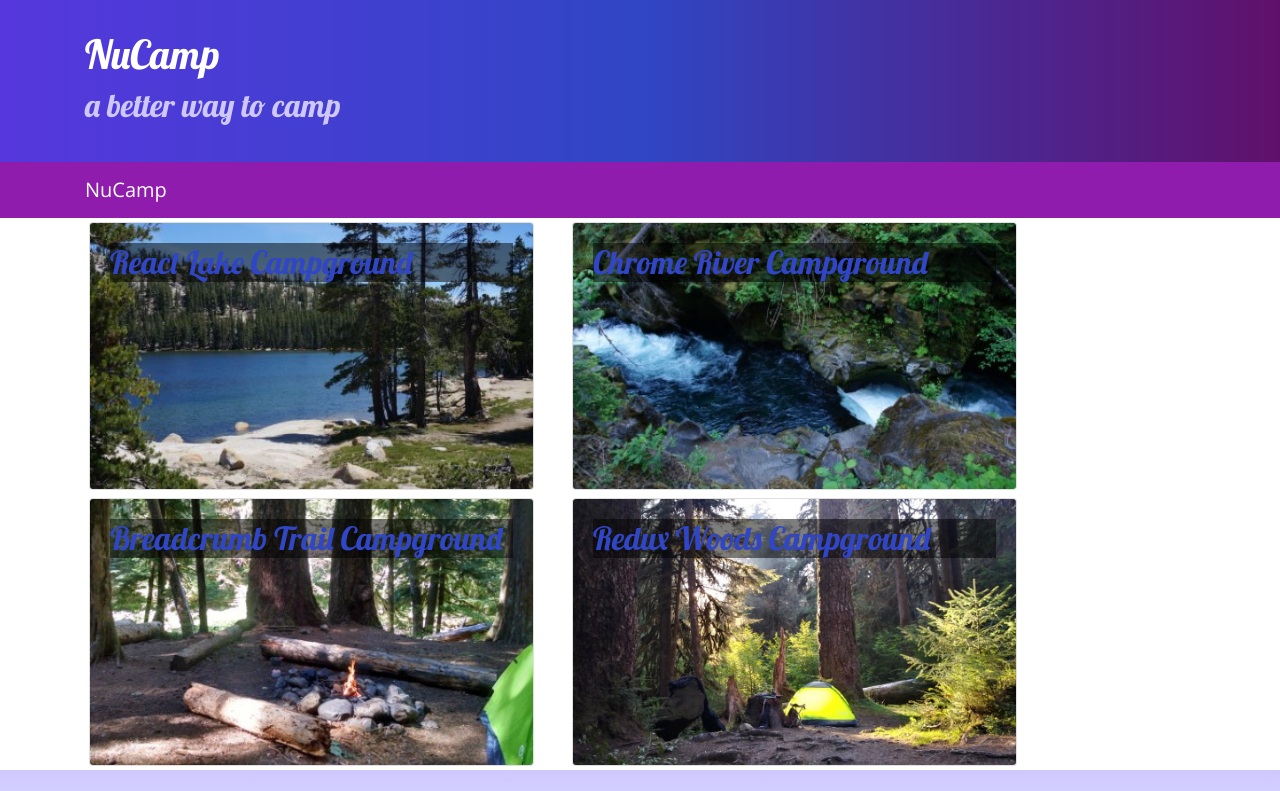
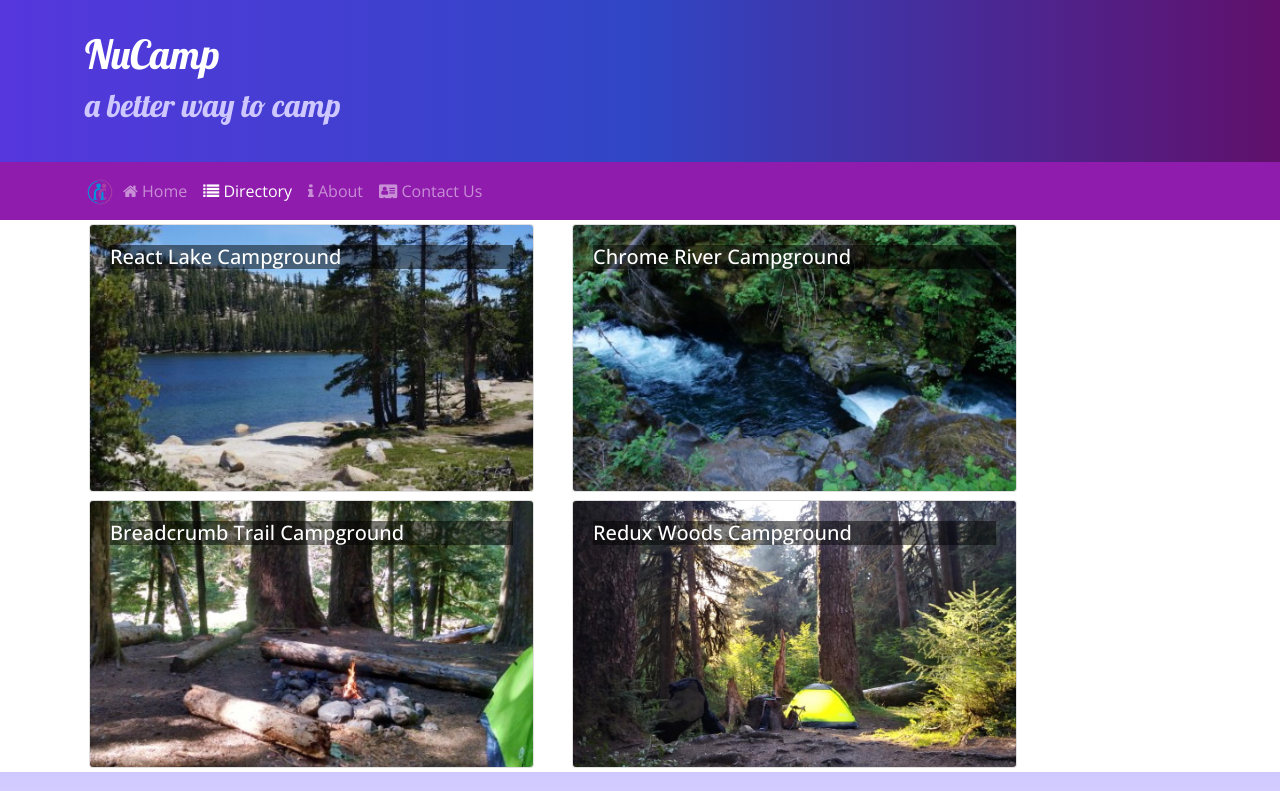
Before and after one commit to aaronspeaks94/nucampsite, a React (Create React App) app: page /directory in a window 1280 px wide. Shown: the top 791 px of the page. Built offline with nearby package versions, Linux system fonts and the light colour scheme.

Commit message:
React Router

```diff
--- a/package.json
+++ b/package.json
@@ -12,6 +12,7 @@
     "react": "^16.13.1",
     "react-dom": "^16.13.1",
     "react-popper": "^0.9.2",
+    "react-router-dom": "^4.2.2",
     "react-scripts": "3.4.1",
     "reactstrap": "^5.0.0",
     "typeface-lobster": "0.0.72",
--- a/src/App.js
+++ b/src/App.js
@@ -1,13 +1,16 @@
 import React, { Component } from 'react';
 import Main from './components/MainComponent.js'
+import { BrowserRouter } from 'react-router-dom';
 import './App.css';
 
 class App extends Component {
   render() {
       return (
-          <div className="App">
-              <Main />
-          </div>
+          <BrowserRouter>
+            <div className="App">
+                <Main />
+            </div>
+          </BrowserRouter>
       );
   };
 }
--- a/src/components/CampsiteInfoComponent.js
+++ b/src/components/CampsiteInfoComponent.js
@@ -1,5 +1,5 @@
 import React from "react";
-import { Card, CardImg, CardImgOverlay, CardText, CardBody, CardTitle } from 'reactstrap';
+import { Card, CardImg, CardText, CardBody, CardTitle } from 'reactstrap';
 
 
 function RenderCampsite({campsite}) {
--- a/src/components/DirectoryComponent.js
+++ b/src/components/DirectoryComponent.js
@@ -1,14 +1,12 @@
 import React from 'react';
 import { Card, CardImg, CardImgOverlay, CardTitle } from 'reactstrap';
 
-function RenderDirectoryItem({campsite, onClick}) {
+function RenderDirectoryItem({campsite}) {
     return (
-        <Card onClick={() => onClick(campsite.id)}>
+        <Card>
             <CardImg width="100%" src={campsite.image} alt={campsite.name} />
             <CardImgOverlay>
-                <CardTitle>
-                    <h2>{campsite.name}</h2>
-                </CardTitle>
+                <CardTitle>{campsite.name}</CardTitle>
             </CardImgOverlay>
         </Card>
     );
@@ -18,7 +16,7 @@
     const directory = props.campsites.map(campsite => {
         return (
             <div key={campsite.id} className="col-md-5 m-1">
-                <RenderDirectoryItem campsite={campsite} onClick={props.onClick} />
+                <RenderDirectoryItem campsite={campsite} />
             </div>
         );
     });
--- a/src/components/FooterComponent.js
+++ b/src/components/FooterComponent.js
@@ -1,4 +1,5 @@
 import React from 'react';
+import { Link } from 'react-router-dom';
 
 function Footer(props) {
     return (
@@ -8,10 +9,10 @@
                     <div className="col-4 col-sm-2 offset-1">
                         <h5>Links</h5>
                         <ul className="list-unstyled">
-                            <li><a href="#">Home</a></li>
-                            <li><a href="#">About</a></li>
-                            <li><a href="#">Directory</a></li>
-                            <li><a href="#">Contact</a></li>
+                            <li><Link to='/home'>Home</Link></li>
+                            <li><Link to='/aboutus'>About</Link></li>
+                            <li><Link to='/directory'>Directory</Link></li>
+                            <li><Link to='/contactus'>Contact</Link></li>
                         </ul>
                     </div>
                     <div className="col-6 col-sm-3 text-center">
--- a/src/components/HeaderComponent.js
+++ b/src/components/HeaderComponent.js
@@ -1,7 +1,24 @@
 import React, { Component } from 'react';
-import {Navbar, NavbarBrand, Jumbotron } from 'reactstrap';
+import { Nav, Navbar, NavbarBrand, NavbarToggler, Collapse, NavItem, Jumbotron } from 'reactstrap';
+import { NavLink } from 'react-router-dom';
 
 class Header extends Component {
+
+    constructor(props) {
+        super(props);
+
+        this.toggleNav = this.toggleNav.bind(this);
+        this.state = {
+            isNavOpen: false
+        };
+    }
+
+    toggleNav() {
+        this.setState({
+            isNavOpen: !this.state.isNavOpen
+        });
+    }
+
     render() {
         return (
             <React.Fragment>
@@ -15,9 +32,35 @@
                         </div>
                     </div>
                 </Jumbotron>
-                <Navbar dark sticky="top">
+                <Navbar dark sticky="top" expand="md">
                     <div className="container">
-                        <NavbarBrand href="/">NuCamp</NavbarBrand>
+                        <NavbarBrand className="mr-auto" href="/"><img src="/assets/images/logo.png" height=
+                        "30" width="30" alt="NuCamp Logo" /></NavbarBrand>
+                        <NavbarToggler onClick={this.toggleNav} />
+                        <Collapse isOpen={this.state.isNavOpen} navbar>
+                            <Nav navbar>
+                                <NavItem>
+                                    <NavLink className="nav-link" to="/home">
+                                        <i className="fa fa-home fa=lg" /> Home
+                                    </NavLink>
+                                </NavItem>
+                                <NavItem>
+                                    <NavLink className="nav-link" to="/directory">
+                                        <i className="fa fa-list fa=lg" /> Directory
+                                    </NavLink>
+                                </NavItem>
+                                <NavItem>
+                                    <NavLink className="nav-link" to="/aboutus">
+                                        <i className="fa fa-info fa=lg" /> About
+                                    </NavLink>
+                                </NavItem>
+                                <NavItem>
+                                    <NavLink className="nav-link" to="/contactus">
+                                        <i className="fa fa-address-card fa=lg" /> Contact Us
+                                    </NavLink>
+                                </NavItem>
+                            </Nav>
+                        </Collapse>
                     </div>
                 </Navbar>
             </React.Fragment>
--- /dev/null
+++ b/src/components/HomeComponent.js
@@ -0,0 +1,11 @@
+import React from 'react';
+
+function Home(props) {
+    return (
+        <div className="container">
+            <h4>Home</h4>
+        </div>
+    );
+}
+
+export default Home;
--- a/src/components/MainComponent.js
+++ b/src/components/MainComponent.js
@@ -3,6 +3,8 @@
 import CampsiteInfo from './CampsiteInfoComponent.js';
 import Header from './HeaderComponent.js';
 import Footer from './FooterComponent.js';
+import Home from './HomeComponent.js';
+import { Switch, Route, Redirect } from 'react-router-dom';
 import { CAMPSITES } from '../shared/campsites.js';
 
 class Main extends Component {
@@ -10,20 +12,24 @@
     super(props);
     this.state = {
       campsites: CAMPSITES,
-      selectedCampsite: null
     };
   }
 
-  onCampsiteSelect(campsiteId) {
-    this.setState({selectedCampsite: campsiteId});
+  render() {
+    const HomePage = () => {
+      return (
+        <Home />
+      );
     }
 
-  render() {
     return (
       <div>
         <Header />
-              <Directory campsites={this.state.campsites} onClick={campsiteId => this.onCampsiteSelect(campsiteId)} />
-              <CampsiteInfo campsite={this.state.campsites.filter(campsite => campsite.id === this.state.selectedCampsite)[0]} />
+        <Switch>
+          <Route path='/home' component={HomePage} />
+          <Route exact path='/directory' render={() => <Directory campsites={this.state.campsites} />} />
+          <Redirect to='/home' />
+        </Switch>
         <Footer />
       </div>
       );
```
Also changed, not shown: 1 other file (tests, documents, lock files or other folders). Lines whose indentation alone changed are shown as unchanged.
